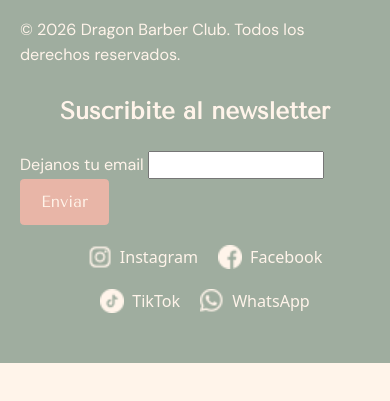
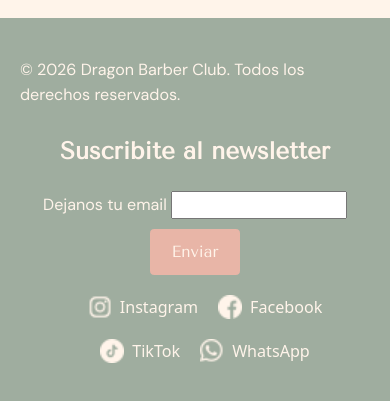
Before and after one commit to jonathanrose14/Barberiadragon2, a plain HTML site: page index.html in a window 390 px wide. Shown: the part 2827-3228 px from the top of the page. Before the commit the page ends 3190 px from the top, so only its background shows below. Drawn offline with nearby package versions, Linux system fonts and the light colour scheme.

Commit message:
fix: center newsletter button on mobile

```diff
--- a/css/styles.css
+++ b/css/styles.css
@@ -276,6 +276,14 @@ body {
     padding: 40px 20px;
 }
 
+/* ===== MOBILE: botón del newsletter centrado ===== */
+@media (max-width: 767.98px) {
+    .newsletterenviar {
+        display: block;
+        margin: 1rem auto 0;
+    }
+}
+
 /* ===== FORMULARIO DE CONTACTO ===== */
 .formulariocontacto {
     display: flex;
@@ -349,6 +357,7 @@ footer nav ul {
     flex-wrap: wrap;
     justify-content: center;
 }
+
 footer a img {
     width: 2.4rem;
     height: 2.4rem;
@@ -416,6 +425,7 @@ ul {
 /* ===== CONTENIDO PRINCIPAL ===== */
 main {
     color: #414D4A;
+    padding-bottom: 4rem;
 }
 
 /* ===== UTILIDADES DE ALINEACIÓN ===== */
```
